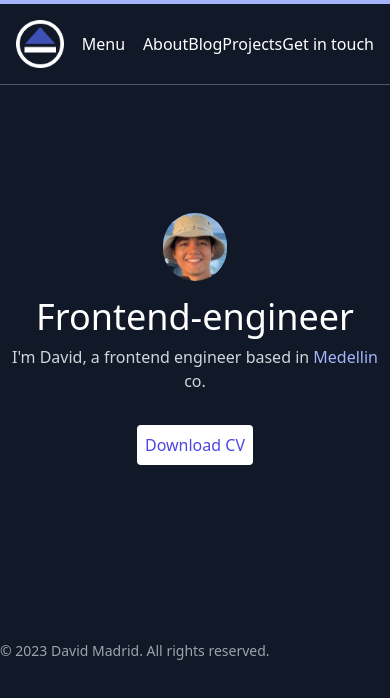
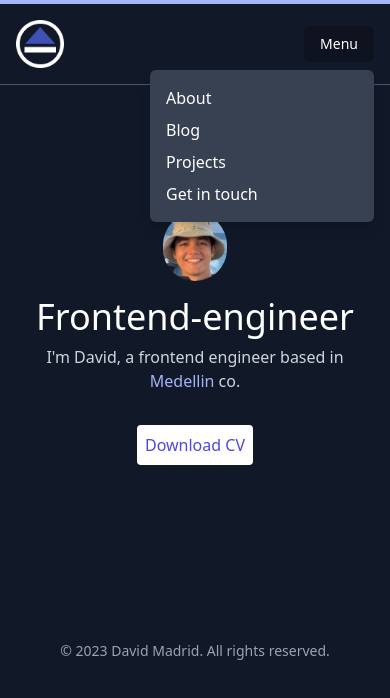
Before and after one commit to dmadridy/FBA, a React (Vite) app: page / in a window 390 px wide. Both pictures are taken after a click on the button "Menu". Shown: the top 698 px of the page. Built offline with nearby package versions, Linux system fonts and the light colour scheme.

Commit message:
Styling Sidebar component, applying responsive to several pages

```diff
--- /dev/null
+++ b/src/components/sidebar.tsx
@@ -0,0 +1,37 @@
+import { Menu, Transition } from '@headlessui/react';
+import { Link } from 'react-router-dom';
+
+const Sidebar = () => {
+  return (
+    <Menu as='div' className='w-56 text-right md:hidden'>
+      <Menu.Button className='inline-flex justify-center rounded-md bg-black bg-opacity-20 px-4 py-2 text-sm font-medium text-white'>
+        Menu
+      </Menu.Button>
+      <Transition
+        enter='transition duration-100 ease-out'
+        enterFrom='transform scale-95 opacity-0'
+        enterTo='transform scale-100 opacity-100'
+        leave='transition duration-75 ease-out'
+        leaveFrom='transform scale-100 opacity-100'
+        leaveTo='transform scale-95 opacity-0'
+      >
+        <Menu.Items className='text-left flex p-4 bg-gray-700 flex-col absolute w-full right-0 mt-2 space-y-2 rounded-md shadow-lg'>
+          <Menu.Item>
+            <Link to='/about'>About</Link>
+          </Menu.Item>
+          <Menu.Item>
+            <Link to='/blog'>Blog</Link>
+          </Menu.Item>
+          <Menu.Item>
+            <Link to='/projects'>Projects</Link>
+          </Menu.Item>
+          <Menu.Item>
+            <a href='mailto:davidmadridpathway@gmail.com'>Get in touch</a>
+          </Menu.Item>
+        </Menu.Items>
+      </Transition>
+    </Menu>
+  );
+};
+
+export default Sidebar;
--- a/src/layout/footer.tsx
+++ b/src/layout/footer.tsx
@@ -1,6 +1,6 @@
 const Footer = () => {
   return (
-    <div className=' py-12'>
+    <div className='text-center md:text-start px-4 py-12'>
       <p className='text-gray-400 text-sm container mx-auto max-w-7xl'>
         © 2023 David Madrid. All rights reserved.
       </p>
--- a/src/layout/header.tsx
+++ b/src/layout/header.tsx
@@ -1,42 +1,17 @@
 import { Link, NavLink } from 'react-router-dom';
 import { activeStyle, unactiveStyle } from '../assets/styles';
 import logo from '../assets/icons/Logo.png';
-import { Menu, Transition } from '@headlessui/react';
+import Sidebar from '../components/sidebar';
 
 const Header = () => {
   return (
     <div className='border-b border-gray-600'>
       <div className='border-t-4 border-indigo-300'></div>
-      <div className='xl:px-0 px-4 container max-w-7xl flex justify-between mx-auto items-center py-4'>
+      <div className='xl:px-0 px-4 container max-w-7xl flex justify-between mx-auto items-center py-4 relative'>
         <Link className='w-12' to='/'>
           <img src={logo} alt='' />
         </Link>
-        <Menu>
-          <Menu.Button>Menu</Menu.Button>
-          <Transition
-            enter='transition duration-100 ease-out'
-            enterFrom='transform scale-95 opacity-0'
-            enterTo='transform scale-100 opacity-100'
-            leave='transition duration-75 ease-out'
-            leaveFrom='transform scale-100 opacity-100'
-            leaveTo='transform scale-95 opacity-0'
-          >
-            <Menu.Items>
-              <Menu.Item>
-                <Link to='/about'>About</Link>
-              </Menu.Item>
-              <Menu.Item>
-                <Link to='/blog'>Blog</Link>
-              </Menu.Item>
-              <Menu.Item>
-                <Link to='/projects'>Projects</Link>
-              </Menu.Item>
-              <Menu.Item>
-                <a href='mailto:davidmadridpathway@gmail.com'>Get in touch</a>
-              </Menu.Item>
-            </Menu.Items>
-          </Transition>
-        </Menu>
+        <Sidebar />
         <div className='hidden md:block space-x-8'>
           <NavLink
             className={({ isActive }) =>
--- a/src/pages/home.tsx
+++ b/src/pages/home.tsx
@@ -2,7 +2,7 @@ import mypicture from '../assets/images/picture.jpeg';
 
 const Home = () => {
   return (
-    <div className='mx-auto container text-center max-w-7xl py-32'>
+    <div className='mx-auto container text-center max-w-7xl py-32 px-4'>
       <div className='flex justify-center'>
         <img className='rounded-full w-16' src={mypicture} alt='' />
       </div>
```
